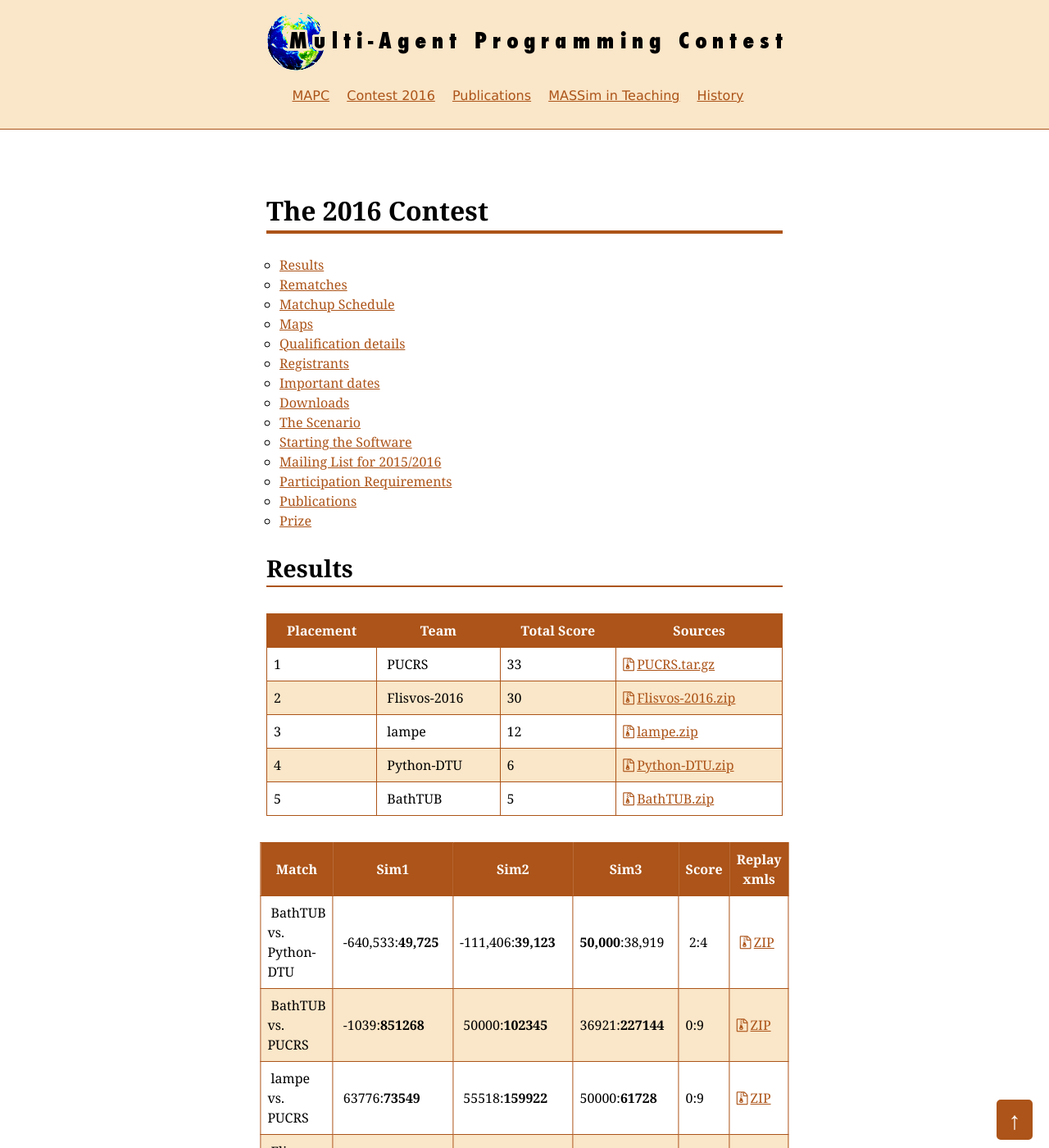
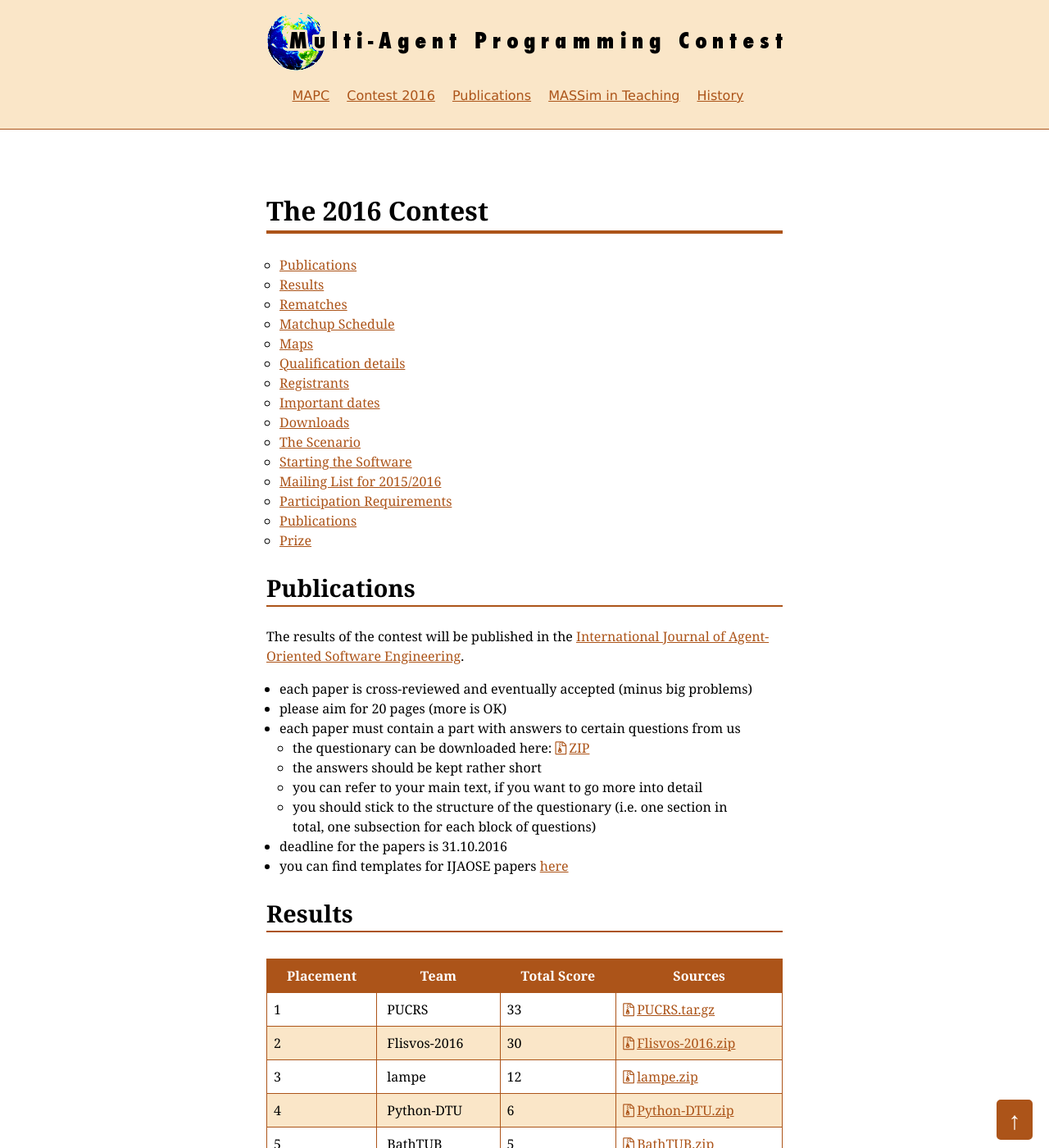
Before and after one commit to agentcontest/agentcontest.github.io, a Jekyll site: the page built from 2016/index.md, in a window 1280 px wide and 1400 px high. Shown: the whole window at 82% size. Built offline with Jekyll 4.4.1, drawn with Linux system fonts in a browser that asks for light colours.

Commit message:
Add questionary

```diff
--- a/2016/index.md
+++ b/2016/index.md
@@ -8,8 +8,22 @@ redirect_from: /2016/getting-started/
 * Show the table of contents here
 {:toc}
 
+Publications
+------------
+The results of the contest will be published in the [International Journal of Agent-Oriented Software Engineering](http://www.inderscience.com/jhome.php?jcode=ijaose).
+
+* each paper is cross-reviewed and eventually accepted (minus big problems)
+* please aim for 20 pages (more is OK)
+* each paper must contain a part with answers to certain questions from us
+  * the questionary can be downloaded here: [ZIP](/2016/questionary.zip)
+  * the answers should be kept rather short
+  * you can refer to your main text, if you want to go more into detail
+  * you should stick to the structure of the questionary (i.e. one section in total, one subsection for each block of questions)
+* deadline for the papers is 31.10.2016
+* you can find templates for IJAOSE papers [here](http://www.inderscience.com/info/inauthors/author_templates.php)
+
 Results
----------------
+-------
 
 | Placement | Team | Total Score | Sources |
 | -- |
```
Also changed, not shown: _posts/2016-09-29-questionary.md (added, +9 -0 lines).
